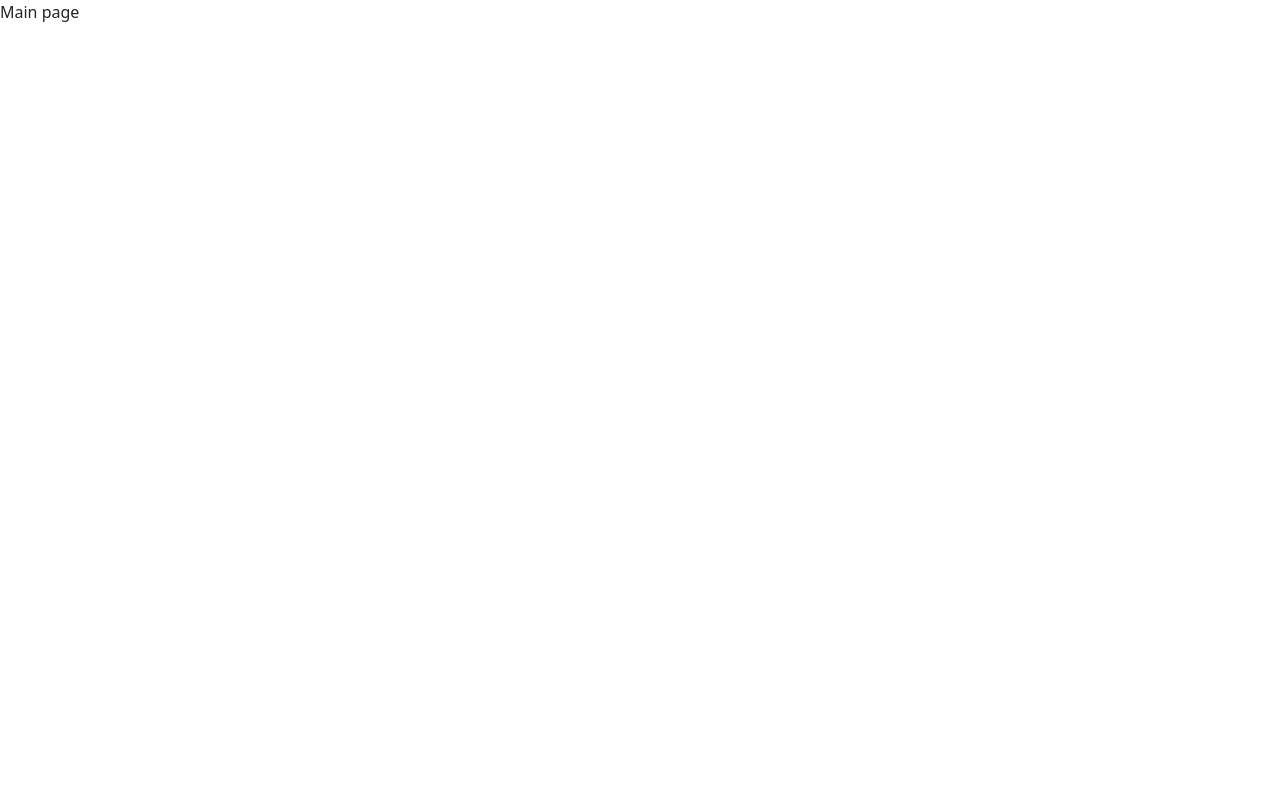
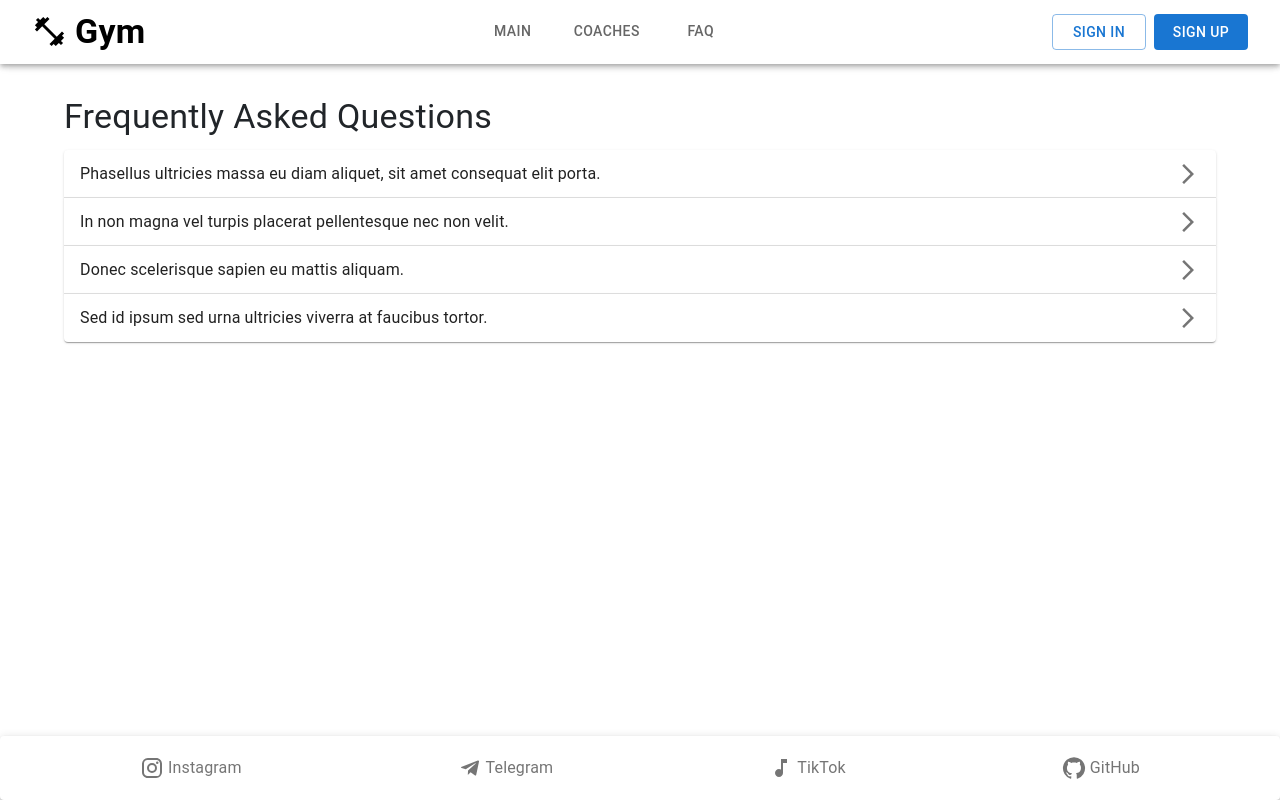
Before and after one commit to B1lok/gym-web, a React (Create React App) app: page /faq in a window 1280 px wide. Before the commit this address led to /. Built offline with nearby package versions, Linux system fonts and the light colour scheme; no server answers.

Commit message:
Added FAQ page, refactored page layout styles, minor fixes in desktop header, refactored pages structure

```diff
--- a/src/components/common/layout/header/components/header-desktop/HeaderDesktop.jsx
+++ b/src/components/common/layout/header/components/header-desktop/HeaderDesktop.jsx
@@ -20,10 +20,10 @@ const HeaderDesktop = ({isAuth}) => {
     }, []);
 
     return (
-        <AppBar elevation={2} sx={styles.headerContainer}>
+        <AppBar elevation={4} sx={styles.headerContainer}>
             <HeaderLogo/>
-            <Toolbar disableGutters sx={styles.headerLinks}>
-                <Tabs value={0}>
+            <Toolbar disableGutters>
+                <Tabs value={-1} sx={styles.tabs}>
                     {PAGES.map((page, index) => (
                         <Tab key={index} label={page.title} href={page.link}/>
                     ))}
--- a/src/components/common/layout/header/components/header-desktop/HeaderDesktop.styles.js
+++ b/src/components/common/layout/header/components/header-desktop/HeaderDesktop.styles.js
@@ -4,6 +4,7 @@ export const headerContainer = {
     flexDirection: 'row',
     alignItems: 'center',
     justifyContent: 'space-between',
+    width: '100%',
     height: '64px',
     paddingLeft: '32px',
     paddingRight: '32px',
@@ -11,11 +12,6 @@ export const headerContainer = {
     // boxShadow: 'unset',
 }
 
-export const headerLinks = {
-    display: 'flex',
-    flexDirection: 'row',
-    alignItems: 'center',
-    justifyContent: 'center',
-    textAlign: 'center',
-    width: 'fit-content',
+export const tabs = {
+
 }
--- a/src/components/common/layout/page-layout/PageLayout.styles.js
+++ b/src/components/common/layout/page-layout/PageLayout.styles.js
@@ -1,4 +1,9 @@
 export const page = {
+    display: 'flex',
+    flexDirection: 'column',
+    alignItems: 'center',
+    justifyContent: 'center',
+    width: '100%',
     minHeight: '100vh',
 }
 
@@ -6,6 +11,10 @@ export const nav = {
     height: '64px',
 }
 
-export const header = {}
+export const header = {
+    width: '100%',
+}
 
-export const footer = {}
+export const footer = {
+    width: '100%',
+}
--- a/src/pages/Main.jsx
+++ /dev/null
@@ -1,11 +0,0 @@
-import React from 'react';
-
-const Main = () => {
-    return (
-        <div>
-            Main page
-        </div>
-    );
-};
-
-export default Main;
--- /dev/null
+++ b/src/pages/Main/Main.jsx
@@ -0,0 +1,11 @@
+import React from 'react';
+import PageLayout from "../../components/common/layout/page-layout/PageLayout";
+
+const Main = () => {
+    return (
+        <PageLayout hasHeader hasFooter>
+        </PageLayout>
+    );
+};
+
+export default Main;
--- /dev/null
+++ b/src/pages/coaches/Coaches.jsx
@@ -0,0 +1,12 @@
+import React from 'react';
+import PageLayout from "../../components/common/layout/page-layout/PageLayout";
+
+const Coaches = () => {
+    return (
+        <PageLayout hasHeader hasFooter>
+
+        </PageLayout>
+    );
+};
+
+export default Coaches;
--- a/src/pages/faq/Faq.jsx
+++ b/src/pages/faq/Faq.jsx
@@ -1,10 +1,37 @@
-import React from 'react';
+import React, {useState} from 'react';
+import * as styles from './Faq.styles'
+import PageLayout from "../../components/common/layout/page-layout/PageLayout";
+import {FAQ_QUESTIONS} from "./constants";
+import {Accordion, AccordionDetails, AccordionSummary, Box, Container, Typography} from "@mui/material";
+import {ArrowForwardIos} from "@mui/icons-material";
 
 const Faq = () => {
+    const [expanded, setExpanded] = useState(false);
+
+    const handleAccordion = (panel) => (event, isExpanded) => {
+        setExpanded(isExpanded ? panel : false);
+    }
+
     return (
-        <>
-
-        </>
+        <PageLayout hasHeader hasFooter>
+            <Container sx={styles.container}>
+                <Typography variant="h4" gutterBottom>
+                    Frequently Asked Questions
+                </Typography>
+                <Box>
+                    {FAQ_QUESTIONS.map((question, index) => (
+                        <Accordion key={index} expanded={expanded === `panel${index}`} onChange={handleAccordion(`panel${index}`)}>
+                            <AccordionSummary expandIcon={<ArrowForwardIos/>} sx={styles.acordionSummary}>
+                                <Typography>{question.title}</Typography>
+                            </AccordionSummary>
+                            <AccordionDetails>
+                                <Typography>{question.text}</Typography>
+                            </AccordionDetails>
+                        </Accordion>
+                    ))}
+                </Box>
+            </Container>
+        </PageLayout>
     );
 };
 
--- /dev/null
+++ b/src/pages/faq/Faq.styles.js
@@ -0,0 +1,13 @@
+export const container = {
+    display: 'flex',
+    flexDirection: 'column',
+    flexGrow: '1',
+    paddingTop: '32px',
+    paddingBottom: '32px',
+}
+
+export const acordionSummary = {
+    '& .MuiAccordionSummary-expandIconWrapper.Mui-expanded': {
+        transform: 'rotate(90deg)',
+    },
+}
--- /dev/null
+++ b/src/pages/faq/constants/index.jsx
@@ -0,0 +1,18 @@
+export const FAQ_QUESTIONS = [
+    {
+        title: 'Phasellus ultricies massa eu diam aliquet, sit amet consequat elit porta.',
+        text: 'Proin lectus enim, egestas sit amet nibh eget, laoreet malesuada ante. Quisque accumsan id leo at volutpat. Proin eget lacus erat. Cras vel dapibus nunc. Vivamus quis auctor dui, nec euismod tellus. Nam fringilla, nisl non rhoncus dictum, arcu risus vestibulum ligula, eu pretium lacus nunc at dolor. Nulla finibus imperdiet nulla id pellentesque. In suscipit consequat erat, id varius tortor lacinia eu. Fusce eu urna est. Quisque ac feugiat mauris. Sed sagittis finibus metus. Ut sed est vitae odio lobortis consequat. Etiam quis finibus ligula.'
+    },
+    {
+        title: 'In non magna vel turpis placerat pellentesque nec non velit.',
+        text: 'Vestibulum a lorem aliquam, sollicitudin mi in, commodo libero. Phasellus consectetur viverra diam, nec consequat ipsum feugiat at. Duis a urna vel sapien malesuada lacinia. Sed at viverra orci, nec porta arcu. Suspendisse pretium facilisis odio in pharetra. In tristique sollicitudin erat, vel tincidunt nisl porttitor a. Ut at libero ullamcorper, facilisis arcu vel, tincidunt ante. Quisque quis purus vitae nibh dapibus molestie ac a ex. Quisque eget tincidunt metus. Pellentesque luctus leo at tellus interdum ornare. Proin vitae commodo nisi.'
+    },
+    {
+        title: 'Donec scelerisque sapien eu mattis aliquam.',
+        text: 'Vivamus ullamcorper, felis sit amet pellentesque egestas, nisl dui mattis elit, vestibulum elementum ipsum leo sed turpis. In ipsum massa, vestibulum in laoreet nec, ornare ut est. Donec congue iaculis justo nec feugiat. Praesent mollis leo accumsan nulla interdum, eget consequat nunc iaculis. Praesent lorem nunc, aliquam sit amet malesuada id, faucibus vel dolor. Praesent cursus ut arcu vel rhoncus. Aliquam viverra odio nulla, vestibulum eleifend mi ultricies commodo.'
+    },
+    {
+        title: 'Sed id ipsum sed urna ultricies viverra at faucibus tortor.',
+        text: 'Integer tincidunt auctor facilisis. Duis vel finibus erat, nec sollicitudin odio. Pellentesque habitant morbi tristique senectus et netus et malesuada fames ac turpis egestas. Proin quis faucibus augue, nec finibus odio. Pellentesque feugiat risus ligula, in ultricies libero laoreet nec. Phasellus ultricies quis nisl eu ultricies. Nunc et interdum ex. Maecenas tempus pulvinar nisi. Nulla lacinia vitae purus et luctus. Maecenas rutrum rhoncus leo, ut tristique justo vulputate non.'
+    },
+]
--- a/src/pages/SignIn.jsx
+++ b/src/pages/sign-in/SignIn.jsx
@@ -1,8 +1,8 @@
 import React, {useContext} from 'react';
 import {useNavigate} from "react-router-dom";
-import {MAIN_ROUTE, SIGNUP_ROUTE} from "../utils/constants";
-import {AuthContext} from "../context/authContext";
-import AuthService from "../api/AuthService";
+import {MAIN_ROUTE, SIGNUP_ROUTE} from "../../utils/constants";
+import {AuthContext} from "../../context/authContext";
+import AuthService from "../../api/AuthService";
 import {jwtDecode} from "jwt-decode";
 import {Alert, Box, Button, Container, CssBaseline, Grid, Link, TextField, Typography} from '@mui/material';
 import {useForm} from "react-hook-form";
--- a/src/pages/SignUp.jsx
+++ b/src/pages/sign-up/SignUp.jsx
@@ -1,8 +1,8 @@
 import React, {useContext} from 'react';
 import {useNavigate} from "react-router-dom";
-import {MAIN_ROUTE, SIGNIN_ROUTE} from "../utils/constants";
-import {AuthContext} from "../context/authContext";
-import AuthService from "../api/AuthService";
+import {MAIN_ROUTE, SIGNIN_ROUTE} from "../../utils/constants";
+import {AuthContext} from "../../context/authContext";
+import AuthService from "../../api/AuthService";
 import {jwtDecode} from "jwt-decode";
 import {Alert, Box, Button, Container, CssBaseline, Grid, Link, TextField, Typography} from '@mui/material';
 import {Controller, useForm} from "react-hook-form";
```
Also changed, not shown: src/router/routes.js (+9 -3 lines).
